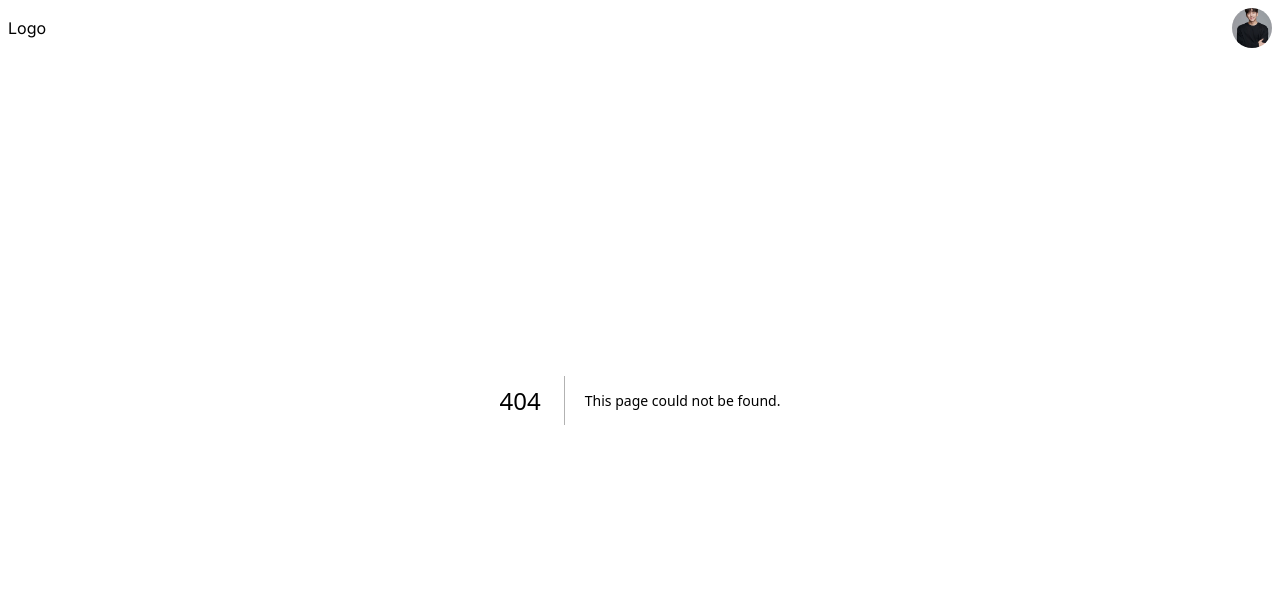
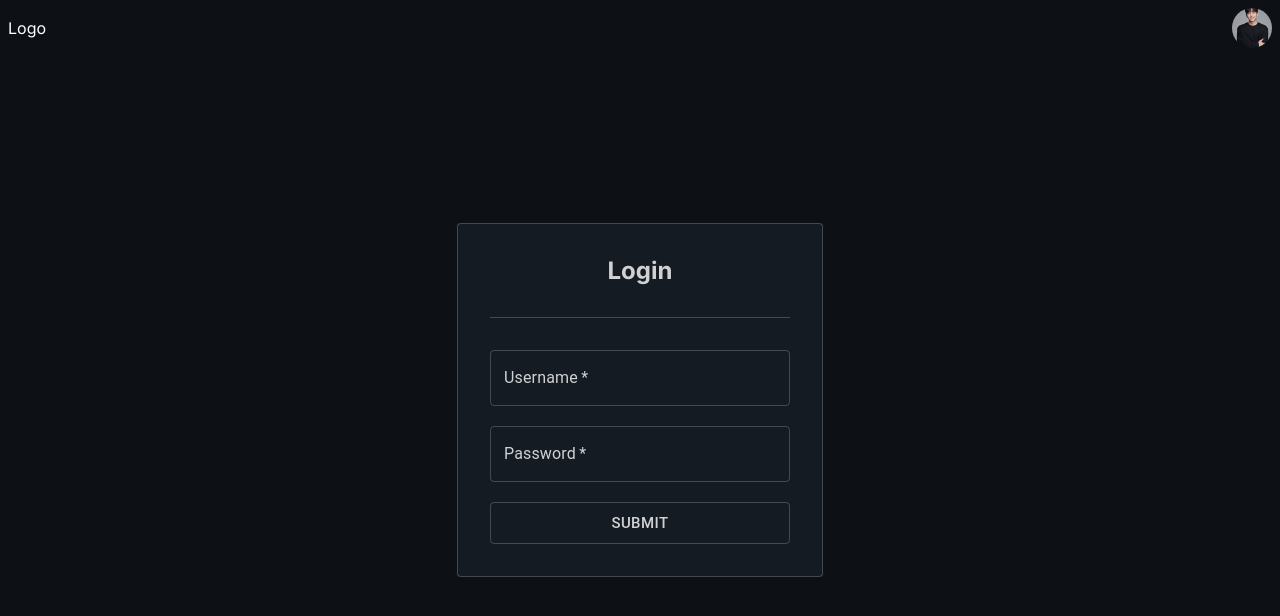
Before and after one commit to fikrahadi3/test_bosshire, a Next.js app: page /login in a window 1280 px wide. Before the commit this address had no page. Shown: the top 616 px of the page. Built offline with nearby package versions, Linux system fonts and the light colour scheme.

Commit message:
feat: add login page

```diff
--- a/src/app/globals.css
+++ b/src/app/globals.css
@@ -1,9 +1,9 @@
-:root {
+/* :root {
   --max-width: 1100px;
   --border-radius: 12px;
-  --font-mono: ui-monospace, Menlo, Monaco, 'Cascadia Mono', 'Segoe UI Mono',
-    'Roboto Mono', 'Oxygen Mono', 'Ubuntu Monospace', 'Source Code Pro',
-    'Fira Mono', 'Droid Sans Mono', 'Courier New', monospace;
+  --font-mono: ui-monospace, Menlo, Monaco, "Cascadia Mono", "Segoe UI Mono",
+    "Roboto Mono", "Oxygen Mono", "Ubuntu Monospace", "Source Code Pro",
+    "Fira Mono", "Droid Sans Mono", "Courier New", monospace;
 
   --foreground-rgb: 0, 0, 0;
   --background-start-rgb: 214, 219, 220;
@@ -77,6 +77,7 @@
   box-sizing: border-box;
   padding: 0;
   margin: 0;
+  color: white;
 }
 
 html,
@@ -104,4 +105,13 @@ a {
   html {
     color-scheme: dark;
   }
+} */
+
+:root {
+  background-color: #0d1116;
+  color: white;
 }
+
+body {
+  margin: 0;
+}
--- /dev/null
+++ b/src/app/login/layout.tsx
@@ -0,0 +1,3 @@
+export default function Layout({ children }: { children: React.ReactNode }) {
+  return <div>{children}</div>;
+}
--- /dev/null
+++ b/src/app/login/page.tsx
@@ -0,0 +1,125 @@
+"use client";
+
+import { FormEvent, useState } from "react";
+import {
+  Alert,
+  Box,
+  Button,
+  Card,
+  Divider,
+  Snackbar,
+  TextField,
+} from "@mui/material";
+
+import styles from "./styles.module.scss";
+
+// TODO: Change any, auto hide snackbar, delete console
+const Login = () => {
+  const [formData, setFormData] = useState<any>({
+    username: "",
+    password: "",
+  });
+
+  const [snackbar, setSnackbar] = useState<any>({
+    open: false,
+    message: "",
+    severity: "",
+  });
+
+  const handleOnSubmit = async (event: FormEvent<HTMLFormElement>) => {
+    console.log("HADISINI_SUBMIT");
+    event.preventDefault();
+
+    try {
+      let headers = new Headers();
+      headers.append("Content-Type", "application/json");
+      headers.append("Accept", "application/json");
+
+      const resp = await fetch("https://fakestoreapi.com/auth/login", {
+        method: "POST",
+        body: JSON.stringify(formData),
+        headers,
+      });
+
+      const data = await resp.json();
+      console.log("HADISINI_DATA", data);
+      setSnackbar({
+        open: true,
+        message: "Login Success",
+        severity: "success",
+      });
+    } catch (err) {
+      let mess = "Unknown Error";
+      if (err instanceof Error) mess = err.message;
+      setSnackbar({
+        open: true,
+        message: mess,
+        severity: "error",
+      });
+    }
+  };
+
+  const handleOnChange = (event: any) => {
+    const { name, value } = event.target;
+    setFormData((prev) => ({ ...prev, [name]: value }));
+  };
+
+  const handleOnClose = () => {
+    setSnackbar((prev) => ({ ...prev, open: false }));
+  };
+
+  const { open, message, severity } = snackbar;
+
+  return (
+    <main className={styles.login__container}>
+      <div className={styles.login__content}>
+        <Card className={styles.content__card} variant="outlined">
+          <h2 className={styles.card__title}>Login</h2>
+          <Divider orientation="horizontal" flexItem />
+          <Box
+            className={styles.card__form}
+            component="form"
+            onSubmit={handleOnSubmit}
+          >
+            <TextField
+              required
+              className={styles.username}
+              name="username"
+              label="Username"
+              variant="outlined"
+              onChange={handleOnChange}
+            />
+            <TextField
+              required
+              className={styles.password}
+              name="password"
+              label="Password"
+              variant="outlined"
+              onChange={handleOnChange}
+            />
+            <Button
+              className={styles.submit}
+              size="large"
+              variant="outlined"
+              color="primary"
+              type="submit"
+            >
+              Submit
+            </Button>
+          </Box>
+        </Card>
+      </div>
+      <Snackbar
+        anchorOrigin={{ vertical: "top", horizontal: "right" }}
+        autoHideDuration={500}
+        open={open}
+      >
+        <Alert severity={severity} variant="filled" onClose={handleOnClose}>
+          {message}
+        </Alert>
+      </Snackbar>
+    </main>
+  );
+};
+
+export default Login;
--- /dev/null
+++ b/src/app/login/styles.module.scss
@@ -0,0 +1,54 @@
+.login__container {
+  min-height: 100vh;
+  width: 100%;
+
+  display: flex;
+  align-items: center;
+
+  .login__content {
+    width: 100%;
+
+    display: flex;
+    justify-content: center;
+    align-items: center;
+
+    .content__card {
+      width: 80%;
+      max-width: 300px;
+
+      display: flex;
+      flex-direction: column;
+      justify-content: center;
+      align-items: center;
+      gap: 32px;
+
+      background-color: #151b23;
+      border: 1px solid rgba(255, 255, 255, 0.2);
+
+      padding: 32px;
+
+      * {
+        border-color: rgba(255, 255, 255, 0.2);
+        color: rgba(255, 255, 255, 0.8);
+      }
+
+      .card__title {
+        margin: 0;
+      }
+
+      .card__form {
+        width: 100%;
+        display: flex;
+        flex-direction: column;
+        align-items: center;
+        gap: 20px;
+
+        .username,
+        .password,
+        .submit {
+          width: 100%;
+        }
+      }
+    }
+  }
+}
```
